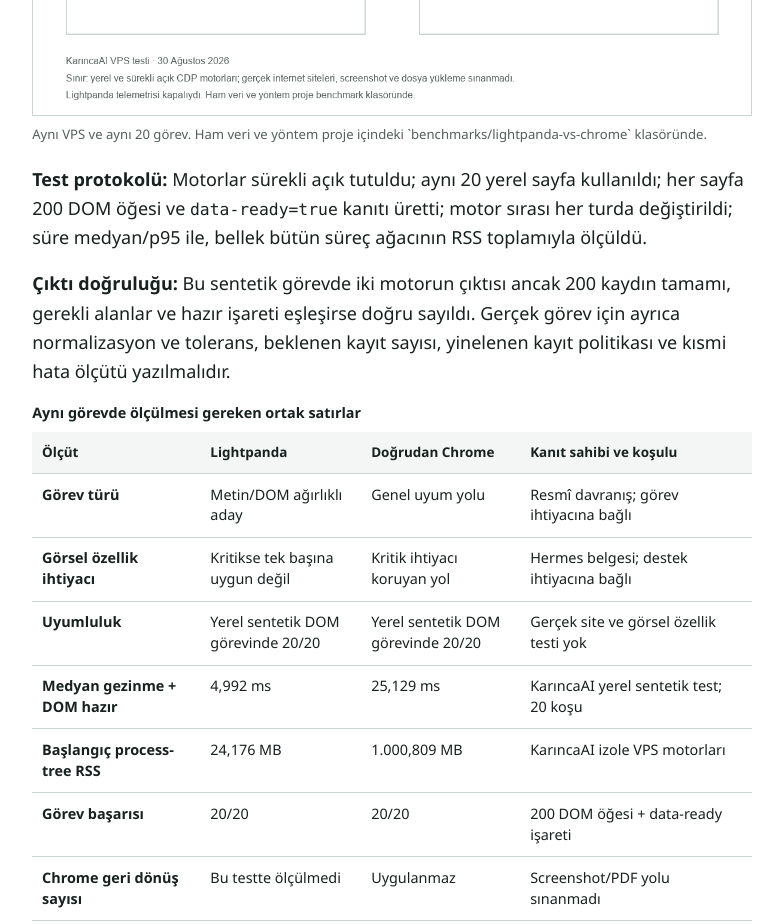
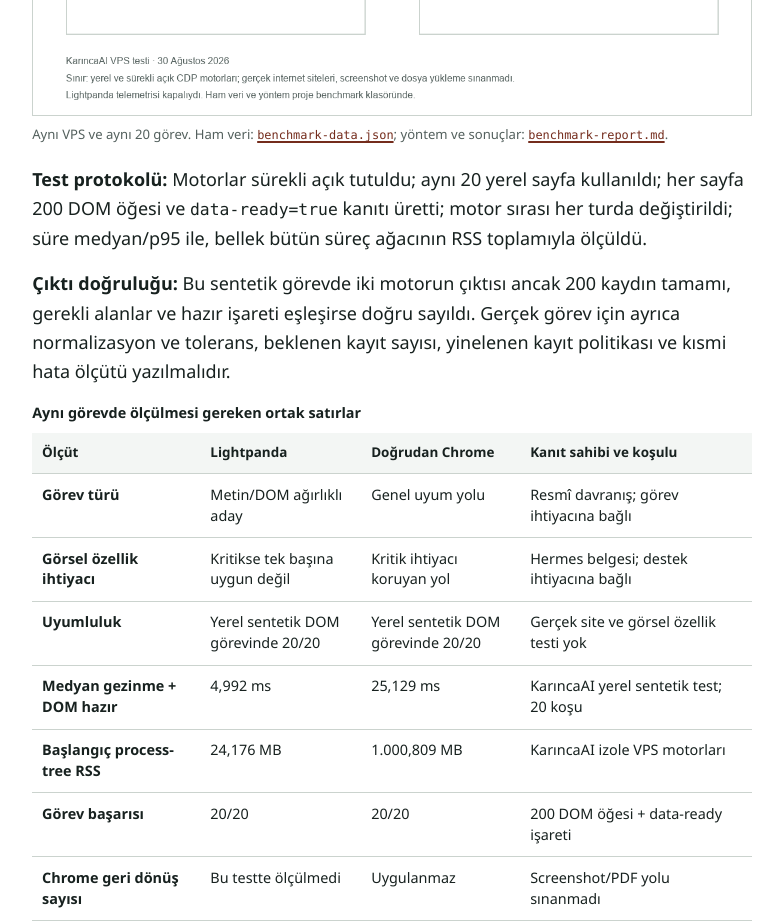
Before and after one commit to KemalG-u/karincaai-lightpanda-rehberi, a plain HTML site: page index.html in a window 1280 px wide. Shown: the part 5760-6684 px from the top of the page, without its empty margins (99-882 px from the left). Drawn offline with Linux system fonts and the light colour scheme.

Commit message:
Point the benchmark caption at the files that actually exist
Co-Authored-By: Claude Sonnet 5.5 <noreply@anthropic.com>

```diff
--- a/index.html
+++ b/index.html
@@ -373,7 +373,7 @@
         </div>
         <figure class="benchmark-figure">
           <img src="assets/benchmark-vps.png" alt="KarıncaAI VPS testinde Lightpanda 4,992 milisaniye, Chrome 25,129 milisaniye medyan süre; başlangıç process-tree belleği Lightpanda 24,176 MB ve Chrome 1.000,809 MB.">
-          <figcaption>Aynı VPS ve aynı 20 görev. Ham veri ve yöntem proje içindeki `benchmarks/lightpanda-vs-chrome` klasöründe.</figcaption>
+          <figcaption>Aynı VPS ve aynı 20 görev. Ham veri: <a href="https://github.com/KemalG-u/karincaai-lightpanda-rehberi/blob/main/benchmark-data.json"><code>benchmark-data.json</code></a>; yöntem ve sonuçlar: <a href="https://github.com/KemalG-u/karincaai-lightpanda-rehberi/blob/main/benchmark-report.md"><code>benchmark-report.md</code></a>.</figcaption>
         </figure>
         <p><strong>Test protokolü:</strong> Motorlar sürekli açık tutuldu; aynı 20 yerel sayfa kullanıldı; her sayfa 200 DOM öğesi ve <code>data-ready=true</code> kanıtı üretti; motor sırası her turda değiştirildi; süre medyan/p95 ile, bellek bütün süreç ağacının RSS toplamıyla ölçüldü.</p>
         <p><strong>Çıktı doğruluğu:</strong> Bu sentetik görevde iki motorun çıktısı ancak 200 kaydın tamamı, gerekli alanlar ve hazır işareti eşleşirse doğru sayıldı. Gerçek görev için ayrıca normalizasyon ve tolerans, beklenen kayıt sayısı, yinelenen kayıt politikası ve kısmi hata ölçütü yazılmalıdır.</p>
```
